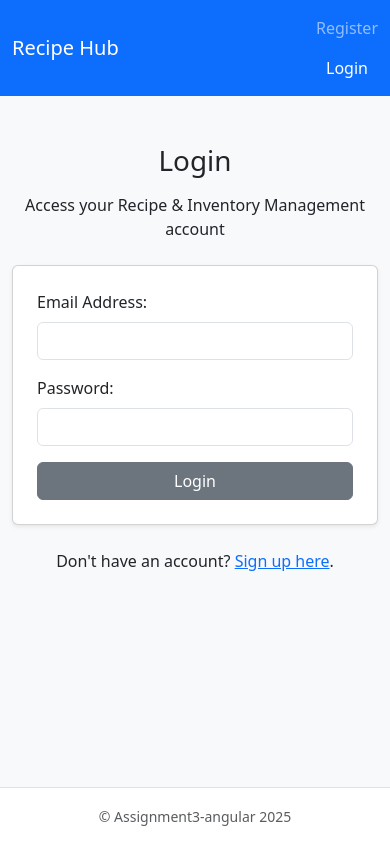
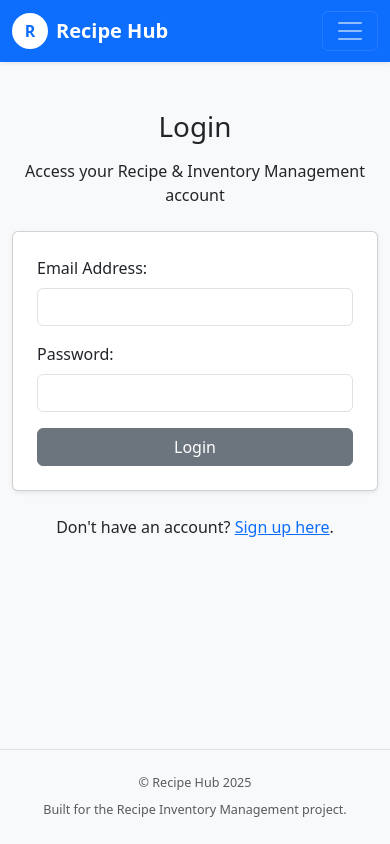
Before and after one commit to jono-g1907/Recipe, an Angular app in the folder Recipe/assignment3-angular/: page /login in a window 390 px wide. Built offline with nearby package versions, Linux system fonts and the light colour scheme.

Commit message:
feat: add responsive navigation layout

```diff
--- a/Recipe/assignment3-angular/src/app/app.html
+++ b/Recipe/assignment3-angular/src/app/app.html
@@ -1,29 +1,5 @@
-<div class="min-vh-100 d-flex flex-column">
-  <nav class="navbar navbar-expand-lg navbar-dark bg-primary">
-    <div class="container">
-      <a class="navbar-brand" routerLink="/dashboard">Recipe Hub</a>
-      <div class="navbar-nav ms-auto align-items-center">
-        @if (currentUser()) {
-          <span class="navbar-text text-white small me-3">Hi, {{ currentUser()?.fullname }}</span>
-        }
-        @if (currentUser()) {
-          <a class="nav-link" routerLink="/recipes-list-31477046" routerLinkActive="active">Recipes</a>
-        }
-        @if (currentUser()) {
-          <a class="nav-link" routerLink="/inventory-dashboard-31477046" routerLinkActive="active">Inventory</a>
-        }
-        @if (!currentUser()) {
-          <a class="nav-link" routerLink="/register" routerLinkActive="active">Register</a>
-        }
-        @if (!currentUser()) {
-          <a class="nav-link" routerLink="/login" routerLinkActive="active">Login</a>
-        }
-        @if (currentUser()) {
-          <a class="nav-link" routerLink="/logout" routerLinkActive="active">Logout</a>
-        }
-      </div>
-    </div>
-  </nav>
+<div class="min-vh-100 d-flex flex-column bg-light">
+  <app-header [appTitle]="title()" [user]="currentUser()"></app-header>
 
   <main class="flex-grow-1 py-5">
     <div class="container">
@@ -31,9 +7,5 @@
     </div>
   </main>
 
-  <footer class="bg-white py-3 border-top">
-    <div class="container text-center">
-      <small class="text-muted">&copy; {{ title() | titlecase }} 2025</small>
-    </div>
-  </footer>
+  <app-footer [appTitle]="title()"></app-footer>
 </div>
--- a/Recipe/assignment3-angular/src/app/app.ts
+++ b/Recipe/assignment3-angular/src/app/app.ts
@@ -1,13 +1,14 @@
 import { Component, OnDestroy, OnInit, computed, inject, signal } from '@angular/core';
-import { TitleCasePipe } from '@angular/common';
-import { RouterLink, RouterLinkActive, RouterOutlet } from '@angular/router';
+import { RouterOutlet } from '@angular/router';
 import { Subscription } from 'rxjs';
 import { Auth, AuthUser } from './auth/auth';
+import { HeaderComponent } from './layout/header.component';
+import { FooterComponent } from './layout/footer.component';
 
 @Component({
   selector: 'app-root',
   standalone: true,
-  imports: [RouterOutlet, RouterLink, RouterLinkActive, TitleCasePipe],
+  imports: [RouterOutlet, HeaderComponent, FooterComponent],
   templateUrl: './app.html',
   styleUrl: './app.css'
 })
@@ -15,7 +16,7 @@ export class App implements OnInit, OnDestroy {
   private readonly auth = inject(Auth);
   private subscription?: Subscription;
 
-  protected readonly title = signal('assignment3-angular');
+  protected readonly title = signal('Recipe Hub');
   private readonly userSignal = signal<AuthUser | null>(this.auth.currentUser);
   readonly currentUser = computed(() => this.userSignal());
 
--- /dev/null
+++ b/Recipe/assignment3-angular/src/app/layout/footer.component.css
@@ -0,0 +1,9 @@
+footer {
+  font-size: 0.9rem;
+}
+
+@media (max-width: 767.98px) {
+  footer {
+    text-align: center;
+  }
+}
--- /dev/null
+++ b/Recipe/assignment3-angular/src/app/layout/footer.component.html
@@ -0,0 +1,12 @@
+<footer class="bg-light border-top py-4 mt-auto">
+  <div class="container text-center text-md-start">
+    <div class="row align-items-center gy-2">
+      <div class="col-md">
+        <p class="mb-0 text-muted small">&copy; {{ appTitle }} {{ currentYear }}</p>
+      </div>
+      <div class="col-md text-md-end">
+        <p class="mb-0 text-muted small">Built for the Recipe Inventory Management project.</p>
+      </div>
+    </div>
+  </div>
+</footer>
--- /dev/null
+++ b/Recipe/assignment3-angular/src/app/layout/footer.component.ts
@@ -0,0 +1,12 @@
+import { Component, Input } from '@angular/core';
+
+@Component({
+  selector: 'app-footer',
+  standalone: true,
+  templateUrl: './footer.component.html',
+  styleUrl: './footer.component.css'
+})
+export class FooterComponent {
+  @Input() appTitle = '';
+  readonly currentYear = new Date().getFullYear();
+}
--- /dev/null
+++ b/Recipe/assignment3-angular/src/app/layout/header.component.css
@@ -0,0 +1,53 @@
+header {
+  position: sticky;
+  top: 0;
+  z-index: 1030;
+}
+
+.brand-logo {
+  width: 36px;
+  height: 36px;
+  font-size: 1rem;
+}
+
+.navbar-nav .nav-link {
+  font-weight: 500;
+}
+
+.navbar-nav .nav-link.active,
+.navbar-nav .nav-link:hover {
+  color: #fff;
+}
+
+.user-menu .avatar {
+  width: 32px;
+  height: 32px;
+  border-radius: 50%;
+  font-size: 0.8rem;
+  display: inline-flex;
+  align-items: center;
+  justify-content: center;
+}
+
+.dropdown-menu {
+  min-width: 12rem;
+  margin-top: 0.5rem;
+}
+
+@media (max-width: 991.98px) {
+  .navbar-nav .nav-link {
+    padding: 0.5rem 0;
+  }
+
+  .user-menu {
+    width: 100%;
+  }
+
+  .user-menu .dropdown-menu {
+    position: static;
+    float: none;
+    display: block;
+    width: 100%;
+    margin-top: 0.5rem;
+  }
+}
--- /dev/null
+++ b/Recipe/assignment3-angular/src/app/layout/header.component.html
@@ -0,0 +1,71 @@
+<header class="bg-primary text-white shadow-sm">
+  <nav class="navbar navbar-expand-lg navbar-dark">
+    <div class="container">
+      <a class="navbar-brand d-flex align-items-center gap-2" routerLink="/dashboard" (click)="closeOverlays()">
+        <span class="brand-logo rounded-circle bg-white text-primary fw-bold d-inline-flex justify-content-center align-items-center">
+          {{ appTitle | slice:0:1 | uppercase }}
+        </span>
+        <span class="fw-semibold">{{ appTitle }}</span>
+      </a>
+
+      <button
+        type="button"
+        class="navbar-toggler"
+        (click)="toggleNavigation()"
+        aria-label="Toggle navigation"
+        aria-expanded="{{ isNavOpen() }}"
+      >
+        <span class="navbar-toggler-icon"></span>
+      </button>
+
+      <div class="collapse navbar-collapse" [class.show]="isNavOpen()">
+        <ul class="navbar-nav ms-auto mb-2 mb-lg-0">
+          <li class="nav-item">
+            <a class="nav-link" routerLink="/dashboard" routerLinkActive="active" (click)="closeOverlays()">Dashboard</a>
+          </li>
+          @if (user) {
+            <li class="nav-item">
+              <a class="nav-link" routerLink="/recipes-list-31477046" routerLinkActive="active" (click)="closeOverlays()">Recipes</a>
+            </li>
+            <li class="nav-item">
+              <a class="nav-link" routerLink="/inventory-dashboard-31477046" routerLinkActive="active" (click)="closeOverlays()">Inventory</a>
+            </li>
+          }
+          @if (!user) {
+            <li class="nav-item">
+              <a class="nav-link" routerLink="/register" routerLinkActive="active" (click)="closeOverlays()">Register</a>
+            </li>
+            <li class="nav-item">
+              <a class="nav-link" routerLink="/login" routerLinkActive="active" (click)="closeOverlays()">Login</a>
+            </li>
+          }
+        </ul>
+
+        @if (user) {
+          <div class="user-menu position-relative ms-lg-3 mt-3 mt-lg-0">
+            <button
+              type="button"
+              class="btn btn-outline-light d-flex align-items-center gap-2"
+              (click)="toggleUserMenu()"
+              aria-expanded="{{ isMenuOpen() }}"
+            >
+              <span class="avatar bg-white text-primary fw-bold">{{ userInitials() }}</span>
+              <span class="small text-start">
+                <span class="d-block">{{ user.fullname }}</span>
+                <span class="text-white-50 d-block">Account</span>
+              </span>
+            </button>
+            <div class="dropdown-menu dropdown-menu-end shadow" [class.show]="isMenuOpen()">
+              <a class="dropdown-item" routerLink="/profile" (click)="closeOverlays()">Profile</a>
+              <a class="dropdown-item" routerLink="/logout" (click)="closeOverlays()">Logout</a>
+            </div>
+          </div>
+        } @else {
+          <div class="d-lg-none border-top border-light mt-3 pt-3">
+            <p class="text-white-50 mb-2 small">Welcome! Please sign in or create an account to access all features.</p>
+          </div>
+        }
+      </div>
+    </div>
+  </nav>
+</header>
--- /dev/null
+++ b/Recipe/assignment3-angular/src/app/layout/header.component.ts
@@ -0,0 +1,44 @@
+import { Component, Input, computed, signal } from '@angular/core';
+import { SlicePipe, UpperCasePipe } from '@angular/common';
+import { RouterLink, RouterLinkActive } from '@angular/router';
+import { AuthUser } from '../auth/auth';
+
+@Component({
+  selector: 'app-header',
+  standalone: true,
+  imports: [RouterLink, RouterLinkActive, SlicePipe, UpperCasePipe],
+  templateUrl: './header.component.html',
+  styleUrl: './header.component.css'
+})
+export class HeaderComponent {
+  @Input() appTitle = '';
+  @Input() user: AuthUser | null = null;
+
+  protected readonly isNavOpen = signal(false);
+  protected readonly isMenuOpen = signal(false);
+
+  readonly userInitials = computed(() => {
+    if (!this.user?.fullname) {
+      return '';
+    }
+
+    return this.user.fullname
+      .split(' ')
+      .filter(Boolean)
+      .map((name) => name.charAt(0).toUpperCase())
+      .join('');
+  });
+
+  toggleNavigation(): void {
+    this.isNavOpen.update((open) => !open);
+  }
+
+  toggleUserMenu(): void {
+    this.isMenuOpen.update((open) => !open);
+  }
+
+  closeOverlays(): void {
+    this.isNavOpen.set(false);
+    this.isMenuOpen.set(false);
+  }
+}
```
